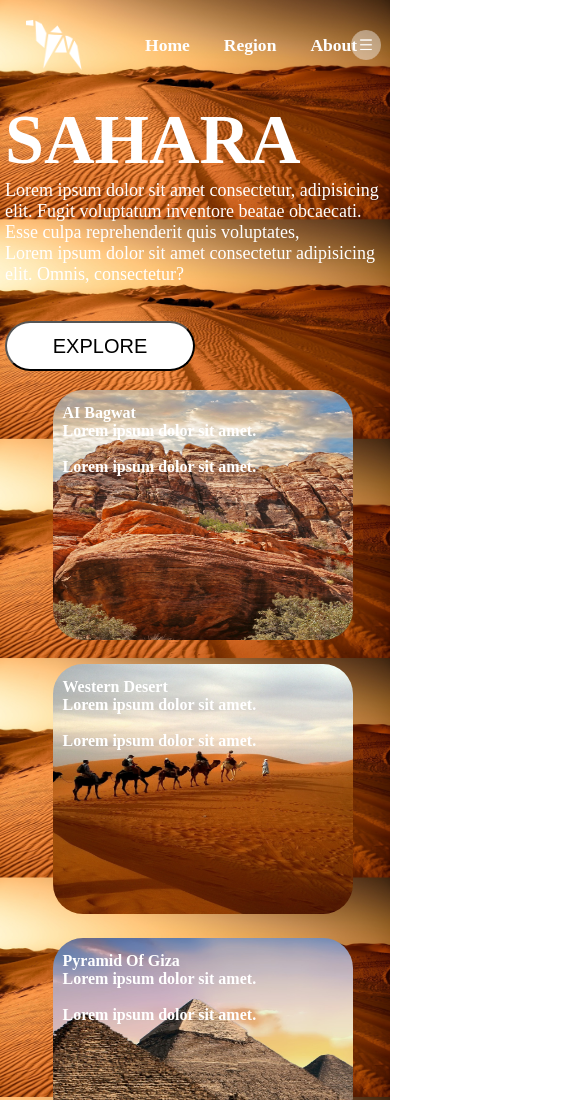
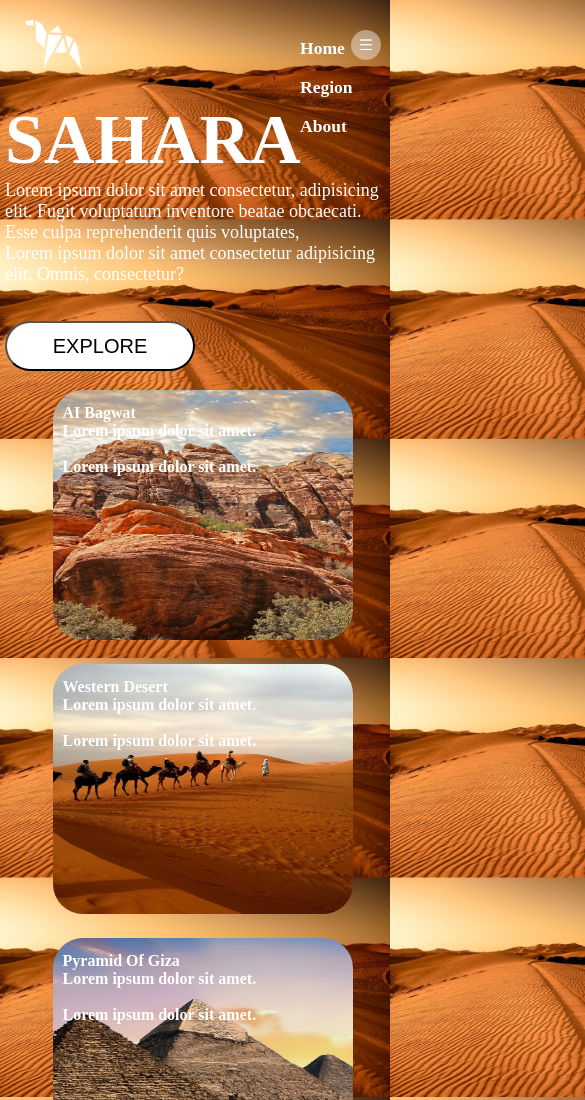
Before and after one commit to Kunalsharma56/handson5-css, a plain HTML site: page index.html in a window 390 px wide. Shown: the top 1100 px of the page, 585 px wide, since content can reach past the window. Drawn offline with Linux system fonts and the light colour scheme.

Commit message:
Update style.css

```diff
--- a/style.css
+++ b/style.css
@@ -133,10 +133,11 @@ left: 700px;
             left: 26px;
         }
         .box1{
+        display:inline;
         top: 20px;
         margin: 0px;
         font-size: 15px;
-        left:130px;
+        left:300px;
         }
         .container1{
             top: 100px;
```
